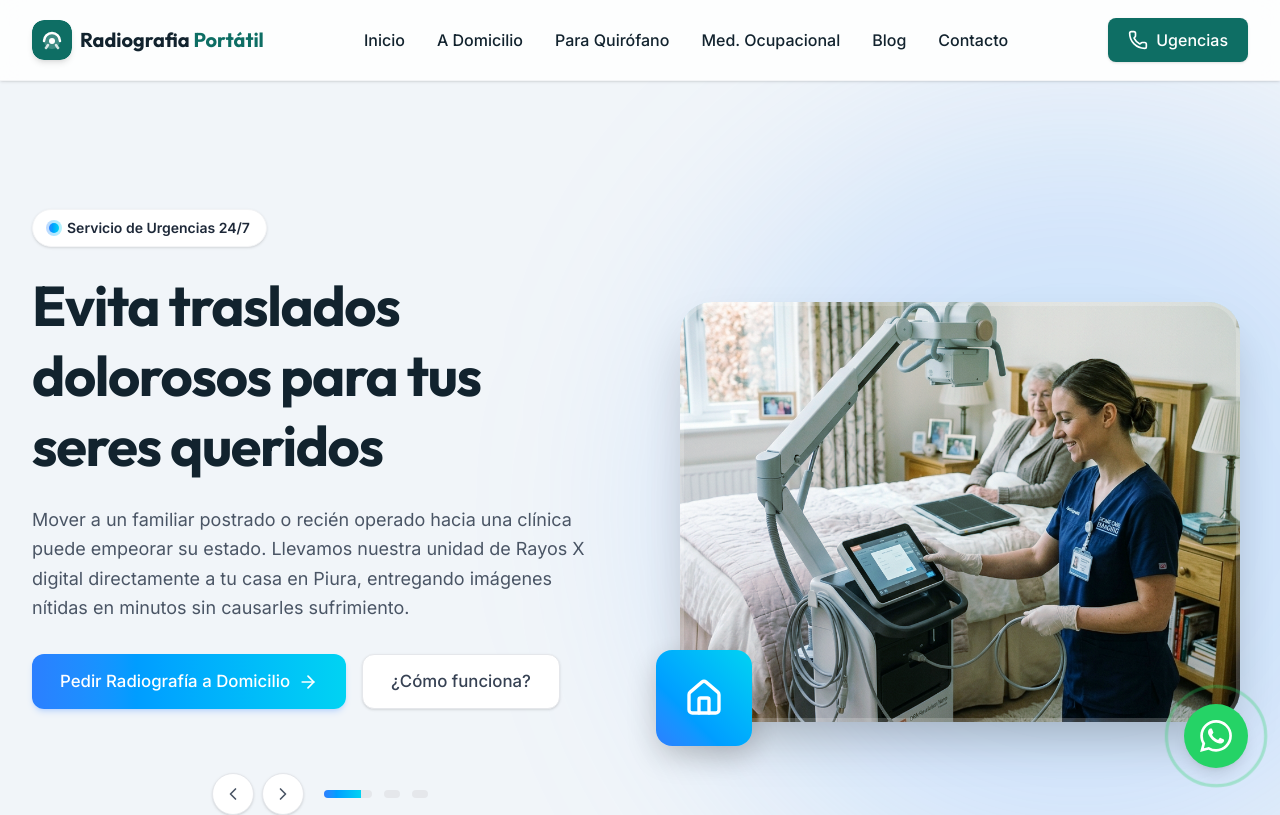
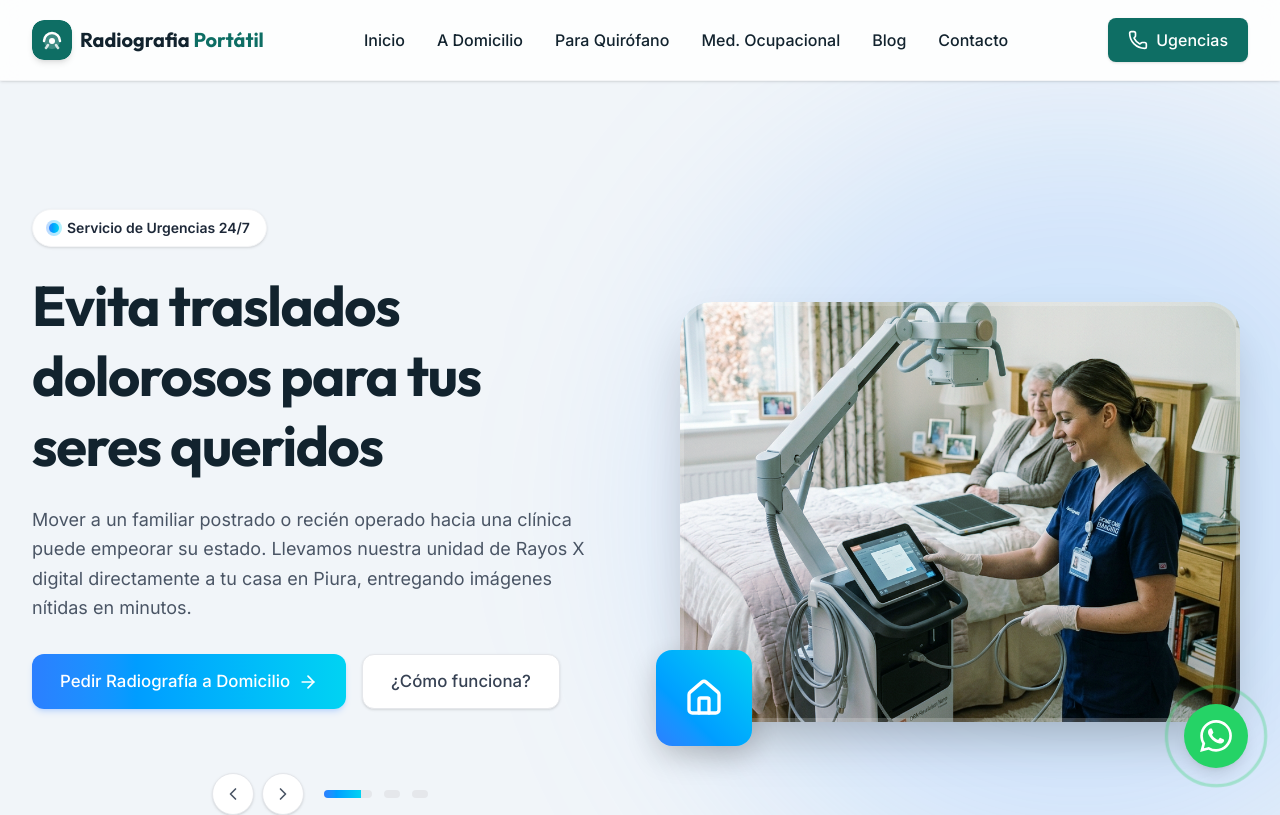
Before and after one commit to ManIA2024/radiografia_digital_a_domicilio_piura, a Next.js app: page / in a window 1280 px wide. Shown: the top 815 px of the page. Built offline with nearby package versions, Linux system fonts and the light colour scheme.

Commit message:
content: refinar descripcion de layout y hero

```diff
--- a/src/app/layout.jsx
+++ b/src/app/layout.jsx
@@ -13,7 +13,7 @@ export const metadata = {
     },
   },
   title: 'Radiografías Digitales a Domicilio | Rayos X Portátil en Piura',
-  description: 'Servicio de radiografía portátil a domicilio en Piura. Resultados de calidad diagnóstica en minutos sin mover al paciente.',
+  description: 'Servicio de radiografía portátil a domicilio en Piura. Resultados de calidad diagnóstica en minutos sin salir de casa.',
   openGraph: {
     title: 'Radiografías Digitales a Domicilio | Rayos X Portátil en Piura',
     description: 'Evita traslados dolorosos. Resultados en minutos, imágenes con calidad diagnóstica.',
--- a/src/components/home/HeroSection.jsx
+++ b/src/components/home/HeroSection.jsx
@@ -11,7 +11,7 @@ const slides = [
     id: 1,
     tag: "Servicio de Urgencias 24/7",
     title: "Evita traslados dolorosos para tus seres queridos",
-    description: "Mover a un familiar postrado o recién operado hacia una clínica puede empeorar su estado. Llevamos nuestra unidad de Rayos X digital directamente a tu casa en Piura, entregando imágenes nítidas en minutos sin causarles sufrimiento.",
+    description: "Mover a un familiar postrado o recién operado hacia una clínica puede empeorar su estado. Llevamos nuestra unidad de Rayos X digital directamente a tu casa en Piura, entregando imágenes nítidas en minutos.",
     ctaWhatsApp: "Pedir Radiografía a Domicilio",
     linkInfo: "/domicilio",
     whatsappMessage: "Hola Radiografias Digital a Domicilio, estuve revisando su página web y deseo cotizar una radiografía a domicilio.",
```
